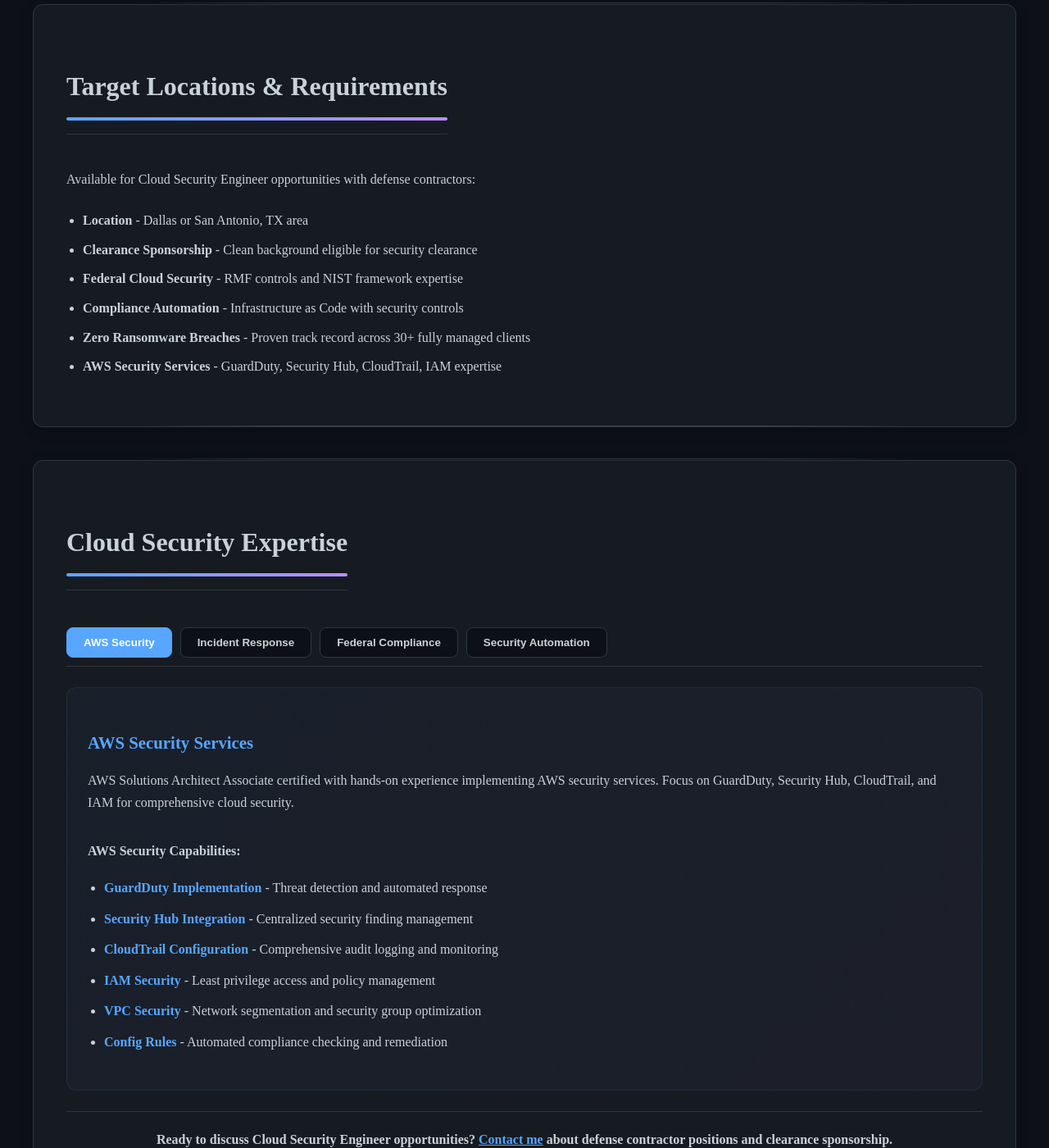
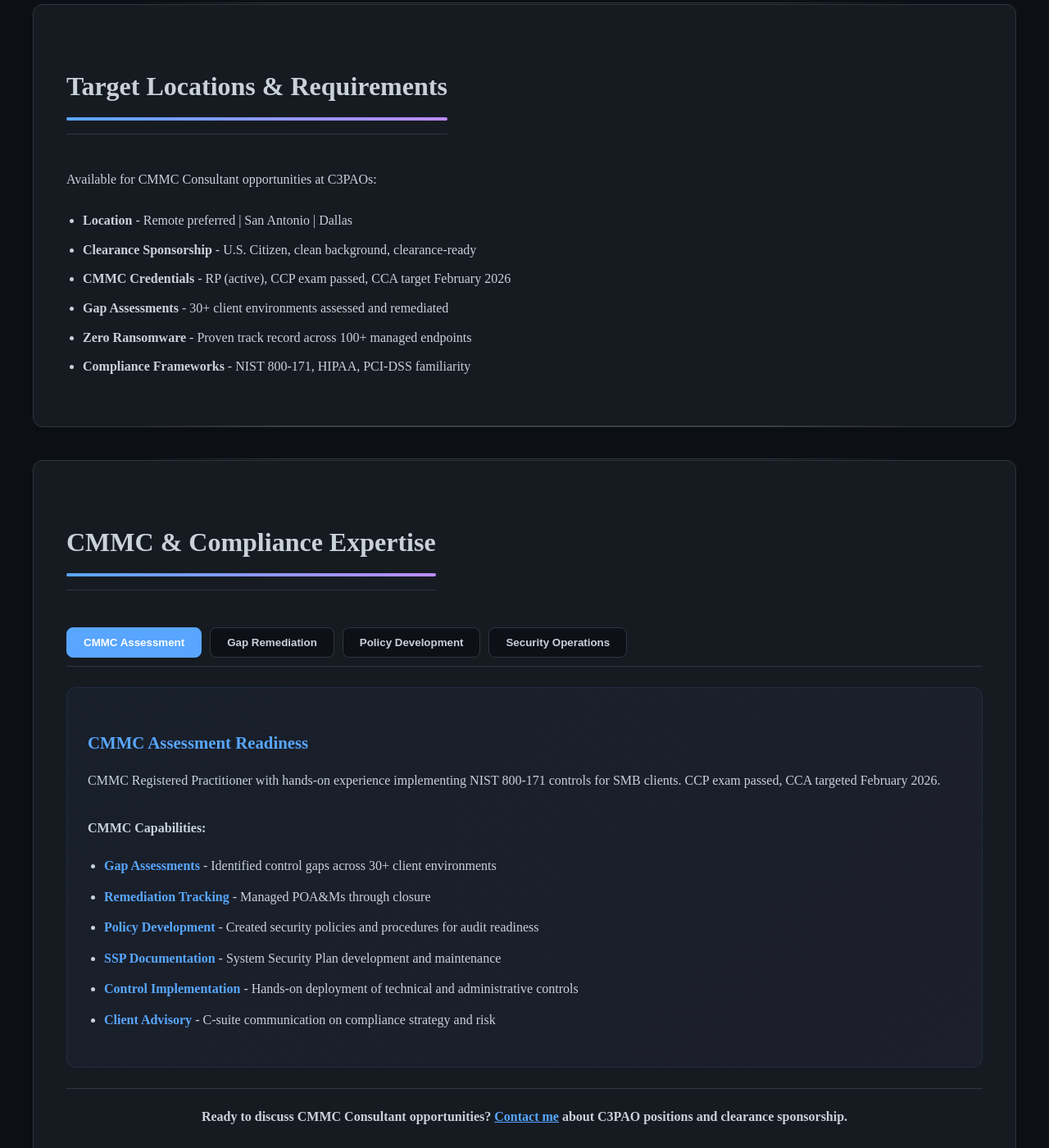
Before and after one commit to joshuamichaelhall/joshuamichaelhall.github.io, a Jekyll site: the page built from pages/contact.md, in a window 1280 px wide and 1400 px high, scrolled down 792 px. Shown: the whole window at 82% size. Built offline with Jekyll 4.4.1, drawn with Linux system fonts in a browser that asks for light colours; nearby versions of some CDN libraries; some of the changed text lies outside the part shown.

Commit message:
Update contact page for C3PAO-focused positioning
- Change heading to CMMC Consultant - Ready for C3PAO Opportunities
- Update status line for CMMC Consultant roles at C3PAOs
- Rewrite intro paragraph with CMMC RP credentials
- Update target locations/requirements for C3PAO focus
- Rename expertise section to CMMC & Compliance
- Update tab labels: CMMC Assessment, Gap Remediation, Policy Development, Security Operations
- Replace AWS Security content with CMMC Assessment Readiness
- Update CTA for CMMC Consultant opportunities
- Revise contact form dropdown options for CMMC/C3PAO focus

Co-Authored-By: Claude Opus 4.5 <noreply@anthropic.com>

```diff
--- a/pages/contact.md
+++ b/pages/contact.md
@@ -4,7 +4,7 @@ title: Contact
 permalink: /contact/
 ---
 
-# Cloud Security Engineer - Ready for Defense Contractors
+# CMMC Consultant - Ready for C3PAO Opportunities
 
 <div class="contact-hero">
   <div class="contact-image">
@@ -15,51 +15,51 @@ permalink: /contact/
 <div class="content-section with-divider">
   <div class="availability-status">
     <span class="status-indicator available"></span>
-    <p><strong>Status:</strong> Available for Cloud Security Engineer Roles | Defense Contractors | Clearance Sponsorship</p>
+    <p><strong>Status:</strong> Available for CMMC Consultant Roles | C3PAOs | Clearance Sponsorship</p>
   </div>
 
-  <p>Cloud Security Professional with zero ransomware breaches for all fully managed clients across 30+ clients and 100+ endpoints. AWS Solutions Architect Associate certified with Security+. Ready for immediate contribution to cloud security initiatives.</p>
+  <p>CMMC Registered Practitioner with CCP exam passed (Tier 3 pending). Zero ransomware incidents across 100+ managed endpoints. 3+ years building security programs for SMBs in manufacturing, finance, and legal sectors. Ready for immediate contribution to assessment and readiness work.</p>
 </div>
 
 <div class="content-section with-divider">
   <h2>Target Locations & Requirements</h2>
 
-  <p>Available for Cloud Security Engineer opportunities with defense contractors:</p>
+  <p>Available for CMMC Consultant opportunities at C3PAOs:</p>
 
   <ul class="interests-list">
-    <li><strong>Location</strong> - Dallas or San Antonio, TX area</li>
-    <li><strong>Clearance Sponsorship</strong> - Clean background eligible for security clearance</li>
-    <li><strong>Federal Cloud Security</strong> - RMF controls and NIST framework expertise</li>
-    <li><strong>Compliance Automation</strong> - Infrastructure as Code with security controls</li>
-    <li><strong>Zero Ransomware Breaches</strong> - Proven track record across 30+ fully managed clients</li>
-    <li><strong>AWS Security Services</strong> - GuardDuty, Security Hub, CloudTrail, IAM expertise</li>
+    <li><strong>Location</strong> - Remote preferred | San Antonio | Dallas</li>
+    <li><strong>Clearance Sponsorship</strong> - U.S. Citizen, clean background, clearance-ready</li>
+    <li><strong>CMMC Credentials</strong> - RP (active), CCP exam passed, CCA target February 2026</li>
+    <li><strong>Gap Assessments</strong> - 30+ client environments assessed and remediated</li>
+    <li><strong>Zero Ransomware</strong> - Proven track record across 100+ managed endpoints</li>
+    <li><strong>Compliance Frameworks</strong> - NIST 800-171, HIPAA, PCI-DSS familiarity</li>
   </ul>
 </div>
 
 <div class="content-section with-divider">
-  <h2>Cloud Security Expertise</h2>
+  <h2>CMMC & Compliance Expertise</h2>
 
   <div class="services-tabs">
     <div class="tab-headers">
-      <button class="tab-button active" data-tab="security">AWS Security</button>
-      <button class="tab-button" data-tab="incident">Incident Response</button>
-      <button class="tab-button" data-tab="compliance">Federal Compliance</button>
-      <button class="tab-button" data-tab="automation">Security Automation</button>
+      <button class="tab-button active" data-tab="security">CMMC Assessment</button>
+      <button class="tab-button" data-tab="incident">Gap Remediation</button>
+      <button class="tab-button" data-tab="compliance">Policy Development</button>
+      <button class="tab-button" data-tab="automation">Security Operations</button>
     </div>
 
     <div class="tab-content active" id="security-tab">
       <div class="services-box">
-        <h3>AWS Security Services</h3>
-        <p>AWS Solutions Architect Associate certified with hands-on experience implementing AWS security services. Focus on GuardDuty, Security Hub, CloudTrail, and IAM for comprehensive cloud security.</p>
+        <h3>CMMC Assessment Readiness</h3>
+        <p>CMMC Registered Practitioner with hands-on experience implementing NIST 800-171 controls for SMB clients. CCP exam passed, CCA targeted February 2026.</p>
 
-        <h4>AWS Security Capabilities:</h4>
+        <h4>CMMC Capabilities:</h4>
         <ul class="service-areas">
-          <li><strong>GuardDuty Implementation</strong> - Threat detection and automated response</li>
-          <li><strong>Security Hub Integration</strong> - Centralized security finding management</li>
-          <li><strong>CloudTrail Configuration</strong> - Comprehensive audit logging and monitoring</li>
-          <li><strong>IAM Security</strong> - Least privilege access and policy management</li>
-          <li><strong>VPC Security</strong> - Network segmentation and security group optimization</li>
-          <li><strong>Config Rules</strong> - Automated compliance checking and remediation</li>
+          <li><strong>Gap Assessments</strong> - Identified control gaps across 30+ client environments</li>
+          <li><strong>Remediation Tracking</strong> - Managed POA&Ms through closure</li>
+          <li><strong>Policy Development</strong> - Created security policies and procedures for audit readiness</li>
+          <li><strong>SSP Documentation</strong> - System Security Plan development and maintenance</li>
+          <li><strong>Control Implementation</strong> - Hands-on deployment of technical and administrative controls</li>
+          <li><strong>Client Advisory</strong> - C-suite communication on compliance strategy and risk</li>
         </ul>
       </div>
     </div>
@@ -112,7 +112,7 @@ permalink: /contact/
       </div>
     </div>
 
-    <p class="services-cta">Ready to discuss Cloud Security Engineer opportunities? <a href="#contact-form">Contact me</a> about defense contractor positions and clearance sponsorship.</p>
+    <p class="services-cta">Ready to discuss CMMC Consultant opportunities? <a href="#contact-form">Contact me</a> about C3PAO positions and clearance sponsorship.</p>
   </div>
 </div>
 
@@ -157,17 +157,16 @@ permalink: /contact/
         <label for="subject">Subject</label>
         <select name="subject" id="subject" required>
           <option value="" disabled selected>Select a topic...</option>
-          <optgroup label="Security Engineering Opportunities">
-            <option value="Cloud Security Engineer Role">Cloud Security Engineer Role</option>
-            <option value="Defense Contractor Position">Defense Contractor Position</option>
-            <option value="Federal Cloud Security">Federal Cloud Security</option>
+          <optgroup label="CMMC Opportunities">
+            <option value="CMMC Consultant Role">CMMC Consultant Role</option>
+            <option value="C3PAO Position">C3PAO Position</option>
+            <option value="CMMC Assessment Work">CMMC Assessment Work</option>
             <option value="Clearance Sponsorship">Clearance Sponsorship Discussion</option>
           </optgroup>
-          <optgroup label="Security Expertise">
-            <option value="AWS Security Services">AWS Security Services</option>
-            <option value="Incident Response">Incident Response</option>
-            <option value="Federal Compliance">Federal Compliance & RMF</option>
-            <option value="Security Automation">Security Automation</option>
+          <optgroup label="Compliance Expertise">
+            <option value="Gap Assessment">Gap Assessment & Remediation</option>
+            <option value="Security Program Development">Security Program Development</option>
+            <option value="NIST 800-171 Compliance">NIST 800-171 Compliance</option>
           </optgroup>
           <option value="Other">Other</option>
         </select>
```
